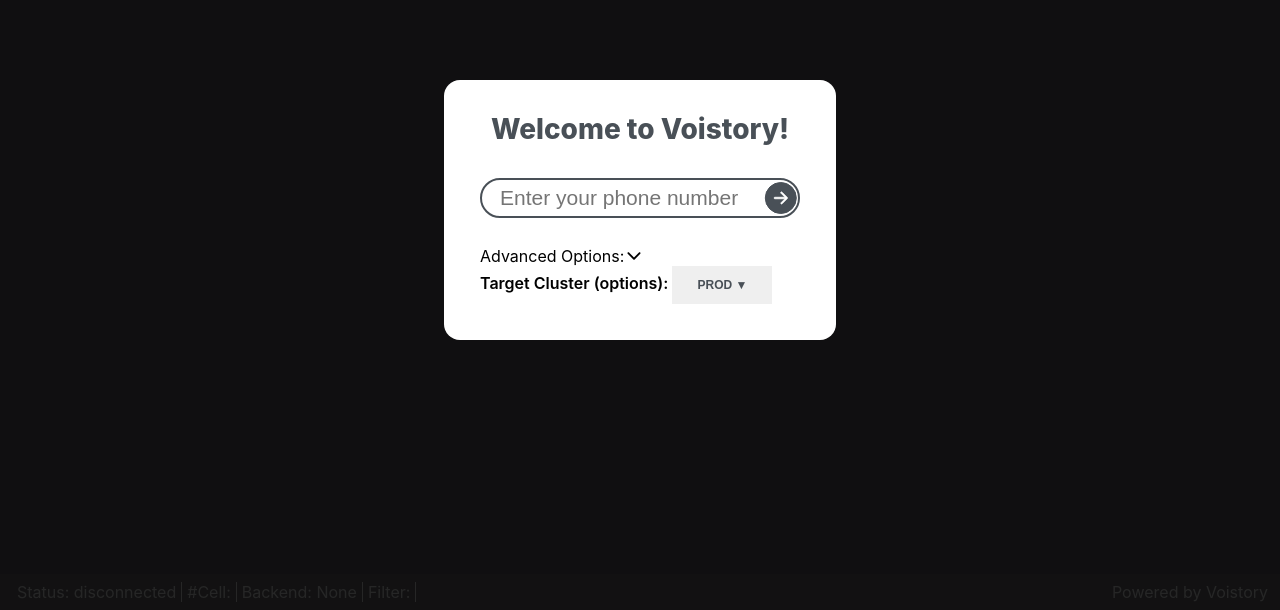
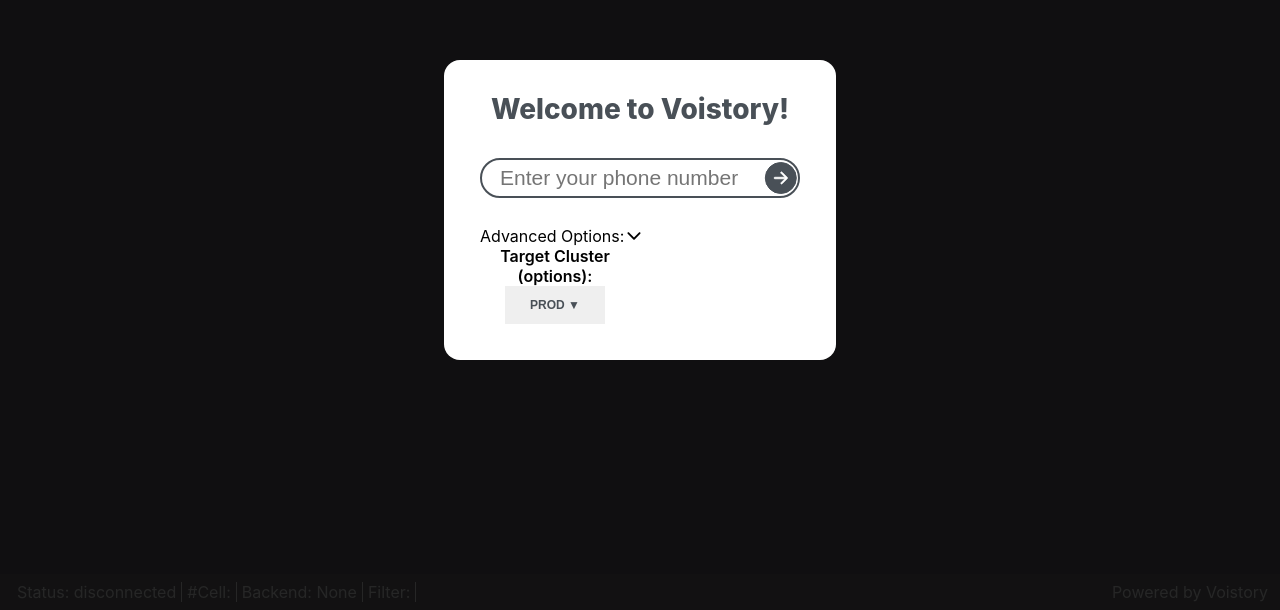
Before and after one commit to enso-ai/voistory-web, a React (Create React App) app: page / in a window 1280 px wide. Shown: the part 190-800 px from the top of the page. Built offline with nearby package versions, Linux system fonts and the light colour scheme.

Commit message:
style change (grid for children

```diff
--- a/src/components/accordion.js
+++ b/src/components/accordion.js
@@ -7,9 +7,10 @@
 // Keyframe animation for sliding
 const sliding = keyframes`
     from {
-        max-height: 300px;
+        max-height: 1000px;
     }
     to {
+        overflow: hidden;
         max-height: 0px;
     }
 `;
@@ -35,8 +36,13 @@
 
 const AdvancedConfigItemContainer = styled.div`
     position: relative;
-    overflow: hidden;
-    animation: ${sliding} 0.2s ${({isOpen}) => (isOpen? 'forwards': 'backward')};
+    animation: ${sliding} 0.2s ${({isOpen}) => (isOpen? 'forwards': 'backwards')};
+    display: grid;
+    grid-template-columns: 1fr 1fr;
+    grid-gap: 10px 20px;
+    align-items: center;
+    justify-items: start;
+    justify-content: start;
 `
 
 const AdvancedConfig = ({ children }) => {
```
